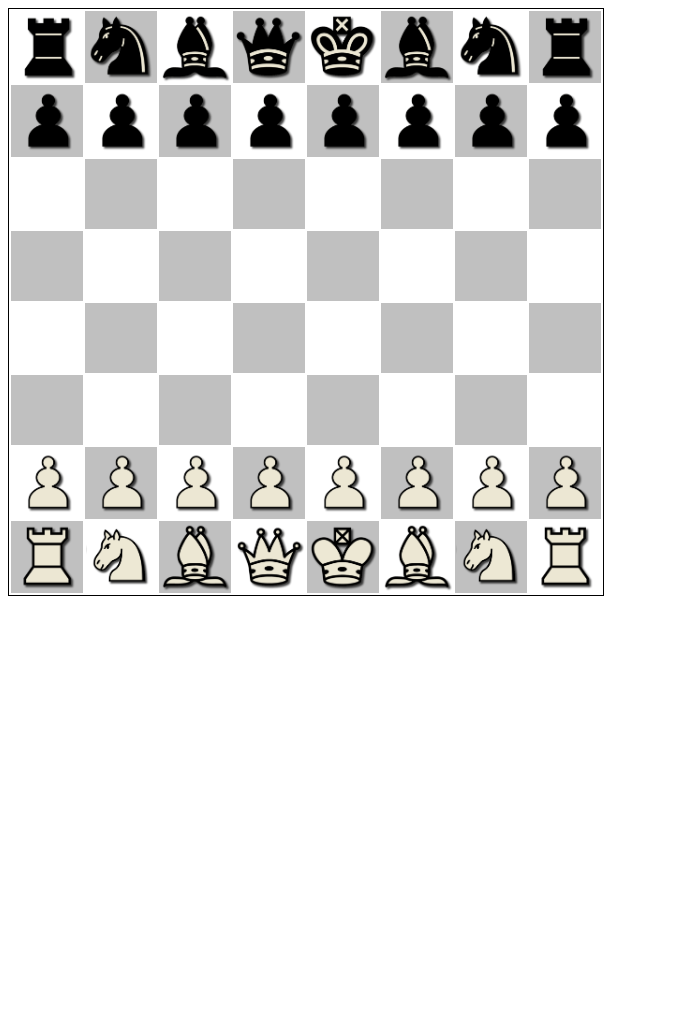
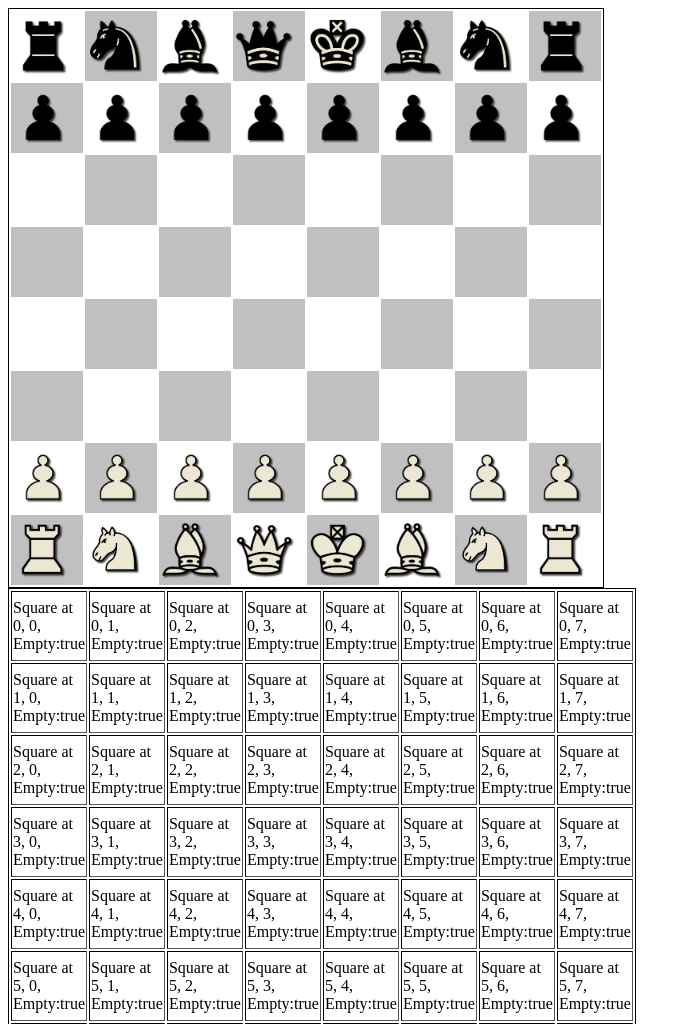
Before and after one commit to bobbyrne01/classic-chess, a plain HTML site: page index.html in a window 1280 px wide. Shown: the top 1024 px of the page, without its empty margins (0-691 px from the left). Before the commit the page ends 800 px from the top, so only its background shows below. Drawn offline with Linux system fonts and the light colour scheme.

Commit message:
Piece movement - Images are confined to parent

```diff
--- a/index.html
+++ b/index.html
@@ -11,24 +11,24 @@
 	<body>
 		<table id="board">
 			<tr>
-				<td class="oddSquare"><img src="images/rookBlack.png" width="70px"/></td>
-				<td class="evenSquare"><img src="images/knightBlack.png" width="70px"></td>
-				<td class="oddSquare"><img src="images/bishopBlack.png" width="70px"></td>
-				<td class="evenSquare"><img src="images/queenBlack.png" width="70px"></td>
-				<td class="oddSquare"><img src="images/kingBlack.png" width="70px"></td>
-				<td class="evenSquare"><img src="images/bishopBlack.png" width="70px"></td>
-				<td class="oddSquare"><img src="images/knightBlack.png" width="70px"></td>
-				<td class="evenSquare"><img src="images/rookBlack.png" width="70px"></td>
+				<td class="oddSquare"><img src="images/rookBlack.png" width="60px"/></td>
+				<td class="evenSquare"><img src="images/knightBlack.png" width="60px"></td>
+				<td class="oddSquare"><img src="images/bishopBlack.png" width="60px"></td>
+				<td class="evenSquare"><img src="images/queenBlack.png" width="60px"></td>
+				<td class="oddSquare"><img src="images/kingBlack.png" width="60px"></td>
+				<td class="evenSquare"><img src="images/bishopBlack.png" width="60px"></td>
+				<td class="oddSquare"><img src="images/knightBlack.png" width="60px"></td>
+				<td class="evenSquare"><img src="images/rookBlack.png" width="60px"></td>
 			</tr>
 			<tr>
-				<td class="evenSquare"><img src="images/pawnBlack.png" width="70px"></td>
-				<td class="oddSquare"><img src="images/pawnBlack.png" width="70px"></td>
-				<td class="evenSquare"><img src="images/pawnBlack.png" width="70px"></td>
-				<td class="oddSquare"><img src="images/pawnBlack.png" width="70px"></td>
-				<td class="evenSquare"><img src="images/pawnBlack.png" width="70px"></td>
-				<td class="oddSquare"><img src="images/pawnBlack.png" width="70px"></td>
-				<td class="evenSquare"><img src="images/pawnBlack.png" width="70px"></td>
-				<td class="oddSquare"><img src="images/pawnBlack.png" width="70px"></td>
+				<td class="evenSquare"><img src="images/pawnBlack.png" width="60px"></td>
+				<td class="oddSquare"><img src="images/pawnBlack.png" width="60px"></td>
+				<td class="evenSquare"><img src="images/pawnBlack.png" width="60px"></td>
+				<td class="oddSquare"><img src="images/pawnBlack.png" width="60px"></td>
+				<td class="evenSquare"><img src="images/pawnBlack.png" width="60px"></td>
+				<td class="oddSquare"><img src="images/pawnBlack.png" width="60px"></td>
+				<td class="evenSquare"><img src="images/pawnBlack.png" width="60px"></td>
+				<td class="oddSquare"><img src="images/pawnBlack.png" width="60px"></td>
 			</tr>
 			<tr>
 				<td class="oddSquare"></td>
@@ -71,24 +71,24 @@
 				<td class="oddSquare"></td>
 			</tr>
 			<tr>
-				<td class="oddSquare"><img src="images/pawnWhite.png" width="70px"></td>
-				<td class="evenSquare"><img src="images/pawnWhite.png" width="70px"></td>
-				<td class="oddSquare"><img src="images/pawnWhite.png" width="70px"></td>
-				<td class="evenSquare"><img src="images/pawnWhite.png" width="70px"></td>
-				<td class="oddSquare"><img src="images/pawnWhite.png" width="70px"></td>
-				<td class="evenSquare"><img src="images/pawnWhite.png" width="70px"></td>
-				<td class="oddSquare"><img src="images/pawnWhite.png" width="70px"></td>
-				<td class="evenSquare"><img src="images/pawnWhite.png" width="70px"></td>
+				<td class="oddSquare"><img src="images/pawnWhite.png" width="60px"></td>
+				<td class="evenSquare"><img src="images/pawnWhite.png" width="60px"></td>
+				<td class="oddSquare"><img src="images/pawnWhite.png" width="60px"></td>
+				<td class="evenSquare"><img src="images/pawnWhite.png" width="60px"></td>
+				<td class="oddSquare"><img src="images/pawnWhite.png" width="60px"></td>
+				<td class="evenSquare"><img src="images/pawnWhite.png" width="60px"></td>
+				<td class="oddSquare"><img src="images/pawnWhite.png" width="60px"></td>
+				<td class="evenSquare"><img src="images/pawnWhite.png" width="60px"></td>
 			</tr>
 			<tr>
-				<td class="evenSquare"><img src="images/rookWhite.png" width="70px"></td>
-				<td class="oddSquare"><img src="images/knightWhite.png" width="70px"></td>
-				<td class="evenSquare"><img src="images/bishopWhite.png" width="70px"></td>
-				<td class="oddSquare"><img src="images/queenWhite.png" width="70px"></td>
-				<td class="evenSquare"><img src="images/kingWhite.png" width="70px"></td>
-				<td class="oddSquare"><img src="images/bishopWhite.png" width="70px"></td>
-				<td class="evenSquare"><img src="images/knightWhite.png" width="70px"></td>
-				<td class="oddSquare"><img src="images/rookWhite.png" width="70px"></td>
+				<td class="evenSquare"><img src="images/rookWhite.png" width="60px"></td>
+				<td class="oddSquare"><img src="images/knightWhite.png" width="60px"></td>
+				<td class="evenSquare"><img src="images/bishopWhite.png" width="60px"></td>
+				<td class="oddSquare"><img src="images/queenWhite.png" width="60px"></td>
+				<td class="evenSquare"><img src="images/kingWhite.png" width="60px"></td>
+				<td class="oddSquare"><img src="images/bishopWhite.png" width="60px"></td>
+				<td class="evenSquare"><img src="images/knightWhite.png" width="60px"></td>
+				<td class="oddSquare"><img src="images/rookWhite.png" width="60px"></td>
 			</tr>
 		</table>
 	</body>
--- a/js/Board.js
+++ b/js/Board.js
@@ -31,7 +31,10 @@ function Board(){
 				board[i][j] = new Square(i, j, true);
     			//alert(board[i][j].toString());
 
-				var $cell = $("<td>").text(board[i][j].toString());
+				//var $square = $("<div>");
+
+				var $cell = $("<td>").attr('id', 'square');
+				$cell.text(board[i][j].toString());
 
 				//var $cell = $("<td>").append(canvasArray[tileCount]); // Each data cell will contain a separate <canvas> element
 				$cell.appendTo(trow);
--- a/js/CreateBoard.js
+++ b/js/CreateBoard.js
@@ -3,10 +3,11 @@ $(document).ready(function() {
 	var piece = new BasePiece(1, 2, false) ;
 
 	var pawn = new Pawn(3, 4, 5, true);
-	//var board = new Board();
+	var board = new Board();
 });
 
 // Set all images to draggable
 $(function() {
-    $('img').draggable();
+    $('img').draggable({ containment: 'parent' });
+
 });
```
